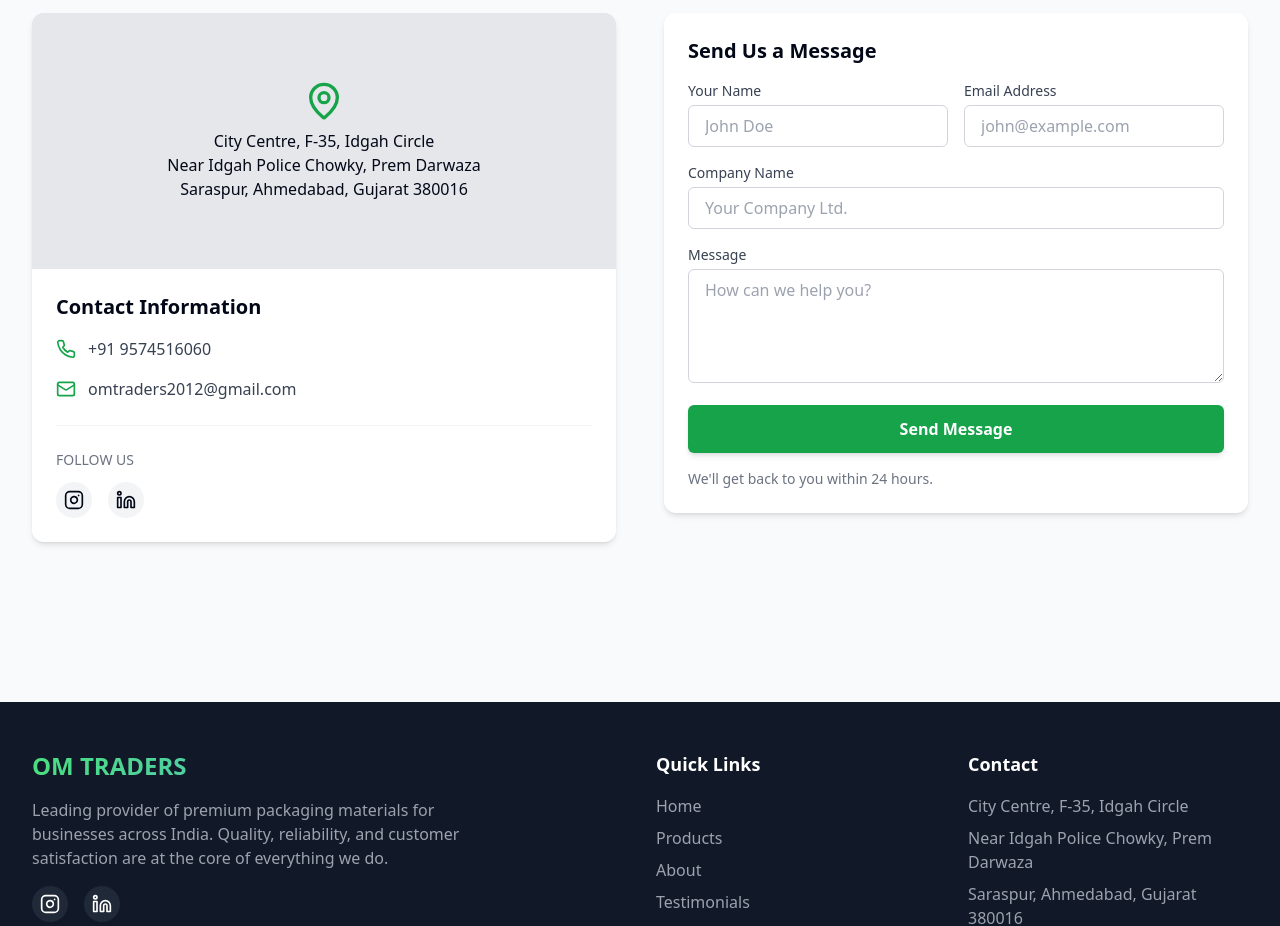
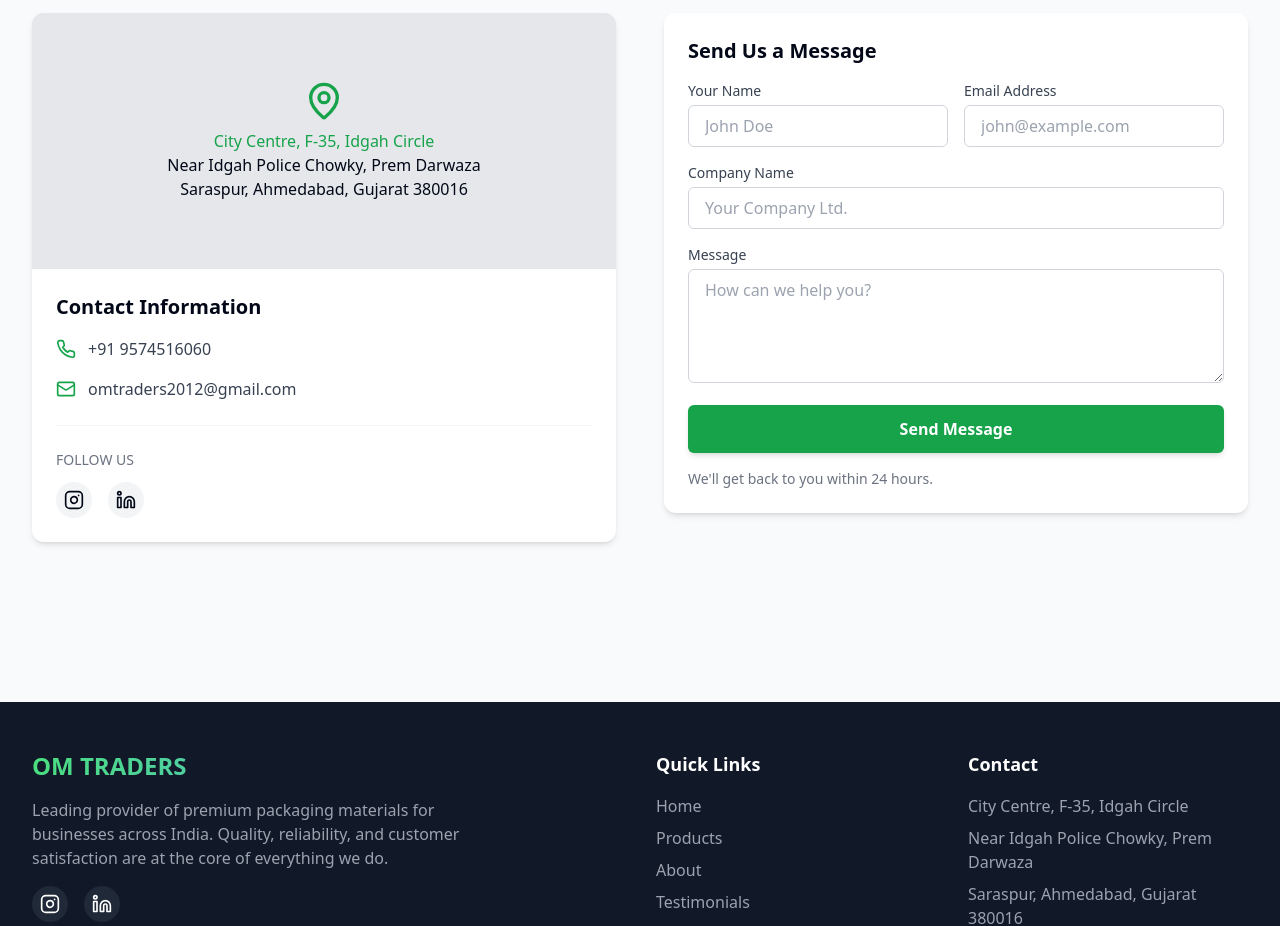
Before and after one commit to Ayush-shah-dev/omtraders-wrap-animate, a React (Vite) app: page / in a window 1280 px wide. Shown: the part 5080-6006 px from the top of the page. Built offline with nearby package versions, Linux system fonts and the light colour scheme.

Commit message:
Fix: Update contact location
Update the contact information with the new location.

```diff
--- a/src/components/Contact.tsx
+++ b/src/components/Contact.tsx
@@ -61,7 +61,14 @@ const Contact = () => {
                 <div className="absolute inset-0 bg-gray-200 flex items-center justify-center">
                   <div className="text-center px-4">
                     <MapPin className="h-10 w-10 text-om-green mx-auto mb-2" />
-                    <p className="font-medium">City Centre, F-35, Idgah Circle</p>
+                    <a
+                      href="https://maps.app.goo.gl/ivLJ8UZ3vdX8L4Y9A"
+                      target="_blank"
+                      rel="noopener noreferrer"
+                      className="font-medium text-om-green hover:underline block"
+                    >
+                      City Centre, F-35, Idgah Circle
+                    </a>
                     <p>Near Idgah Police Chowky, Prem Darwaza</p>
                     <p>Saraspur, Ahmedabad, Gujarat 380016</p>
                   </div>
```
